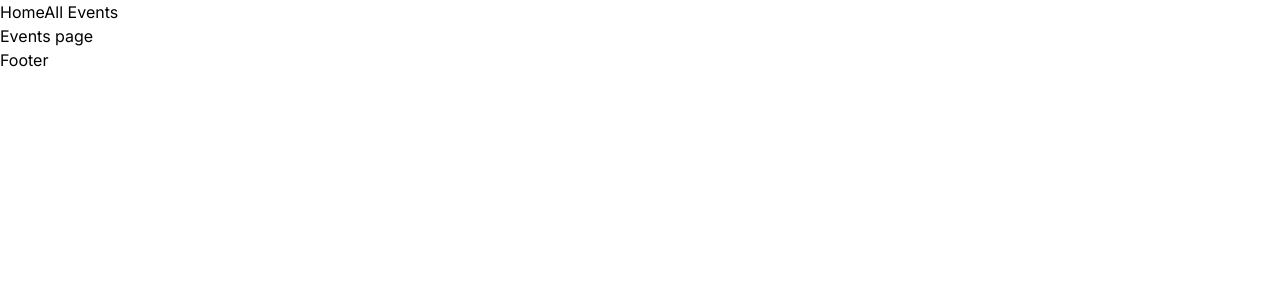
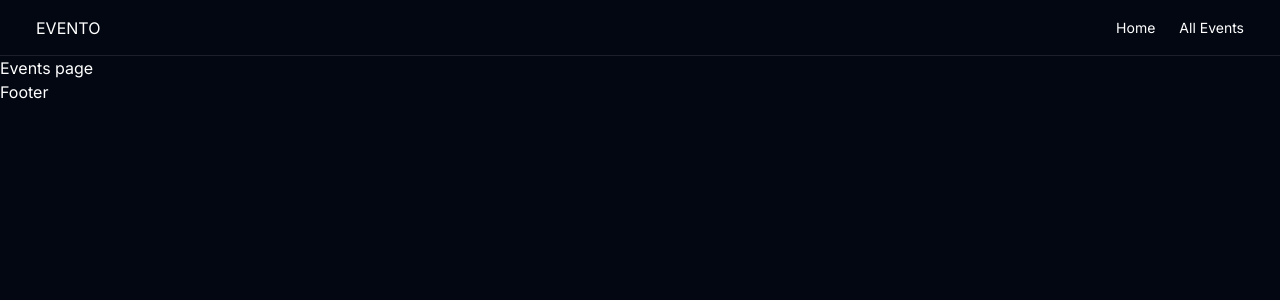
Before and after one commit to cd-roman/evento, a Next.js app: page /events/all in a window 1280 px wide. Shown: the top 300 px of the page. Built offline with nearby package versions, Linux system fonts and the light colour scheme.

Commit message:
Update next.config.js, layout.tsx, page.tsx, header.tsx, and add logo.tsx

```diff
--- a/next.config.js
+++ b/next.config.js
@@ -1,4 +1,17 @@
 /** @type {import('next').NextConfig} */
-const nextConfig = {}
+const nextConfig = {
+  images: {
+    remotePatterns: [
+      {
+        protocol: "https",
+        hostname: "bytegrad.com",
+      },
+      {
+        protocol: "https",
+        hostname: "images.unsplash.com",
+      },
+    ],
+  },
+};
 
-module.exports = nextConfig
+module.exports = nextConfig;
--- a/src/app/layout.tsx
+++ b/src/app/layout.tsx
@@ -18,7 +18,9 @@ export default function RootLayout({
 }) {
   return (
     <html lang="en">
-      <body className={inter.className}>
+      <body
+        className={`${inter.className} bg-gray-950 text-white overflow-y-scroll`}
+      >
         <Header />
         {children}
         <Footer />
--- a/src/app/page.tsx
+++ b/src/app/page.tsx
@@ -1,7 +1,22 @@
+import Link from "next/link";
+
 export default function Home() {
   return (
     <main>
-      <h1>Homepage</h1>
+      <h1>Find events around you</h1>
+      <p>Browse more than 10,000 evens around you</p>
+
+      <form>
+        <input placeholder="Search events in any city" spellCheck={false} />
+      </form>
+
+      <section>
+        <p>Popular:</p>
+        <div>
+          <Link href="/events/austin">Austin</Link>
+          <Link href="/events/seattle">Seattle</Link>
+        </div>
+      </section>
     </main>
   );
 }
--- a/src/components/header.tsx
+++ b/src/components/header.tsx
@@ -1,10 +1,41 @@
+"use client";
+
 import Link from "next/link";
+import Logo from "./logo";
+import { usePathname } from "next/navigation";
+
+const routes = [
+  {
+    name: "Home",
+    path: "/",
+  },
+  {
+    name: "All Events",
+    path: "/events/all",
+  },
+];
 
 export default function Header() {
+  const activePathname = usePathname();
+
   return (
-    <header>
-      <Link href="/">Home</Link>
-      <Link href="/events/all">All Events</Link>
+    <header className="flex items-center justify-between border-b border-white/10 h-14 px-3 sm:px-9">
+      <Logo />
+
+      <nav className="h-full">
+        <ul className="flex gap-x-6 h-full text-sm">
+          {routes.map((route) => (
+            <li
+              key={route.path}
+              className={
+                "hover:text-white flex items-center relative transition"
+              }
+            >
+              <Link href={route.path}>{route.name}</Link>
+            </li>
+          ))}
+        </ul>
+      </nav>
     </header>
   );
 }
--- /dev/null
+++ b/src/components/logo.tsx
@@ -0,0 +1,16 @@
+import Image from "next/image";
+import Link from "next/link";
+
+export default function Logo() {
+  return (
+    <Link href="/">
+      <div>EVENTO</div>
+      {/* <Image
+        src="https://bytegrad.com/course-assets/react-nextjs/evento.png"
+        alt="EVENTO logo"
+        width={53}
+        height={12}
+      /> */}
+    </Link>
+  );
+}
```
